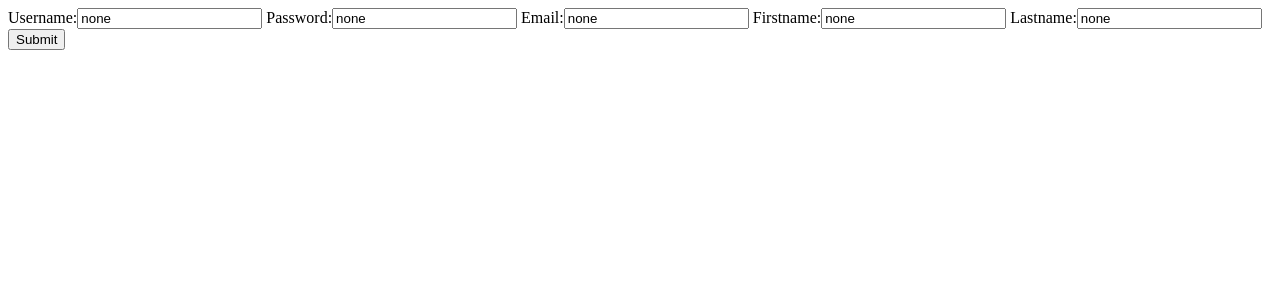
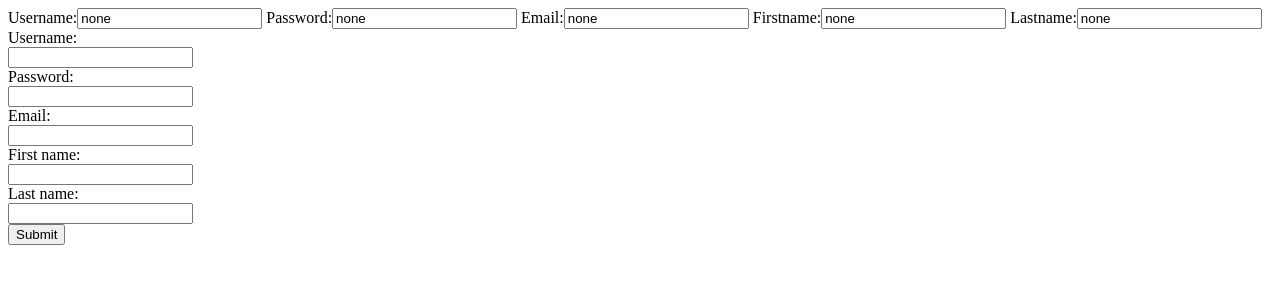
Before and after one commit to jzimmerman95/RefactoredCS3240Project, a Django app: page /sign_user_in in a window 1280 px wide. Shown: the top 300 px of the page. Run offline with Django 3.2, Linux system fonts and the light colour scheme.

Commit message:
Changed form back

```diff
--- a/myapplication/templates/myapplication/signUp.html
+++ b/myapplication/templates/myapplication/signUp.html
@@ -16,7 +16,17 @@
 			</div>
 		{% endfor %}
 	{% endif %}
-        {{ form }}
-        <input type="submit" value="Submit" />
+	{{ form }}
+	Username: <br>
+        <input type="text" name="username"><br>
+        Password: <br>
+        <input type="text" name="password"><br>
+	Email: <br>
+	<input type="text" name="email"><br>
+	First name: <br>
+	<input type="text" name="fname"><br>
+	Last name: <br>
+	<input type="text" name="lname"><br>
+        <input type="submit" value="Submit"><br>
     </form>
 </html>
```
Also changed, not shown: 1 other file.
